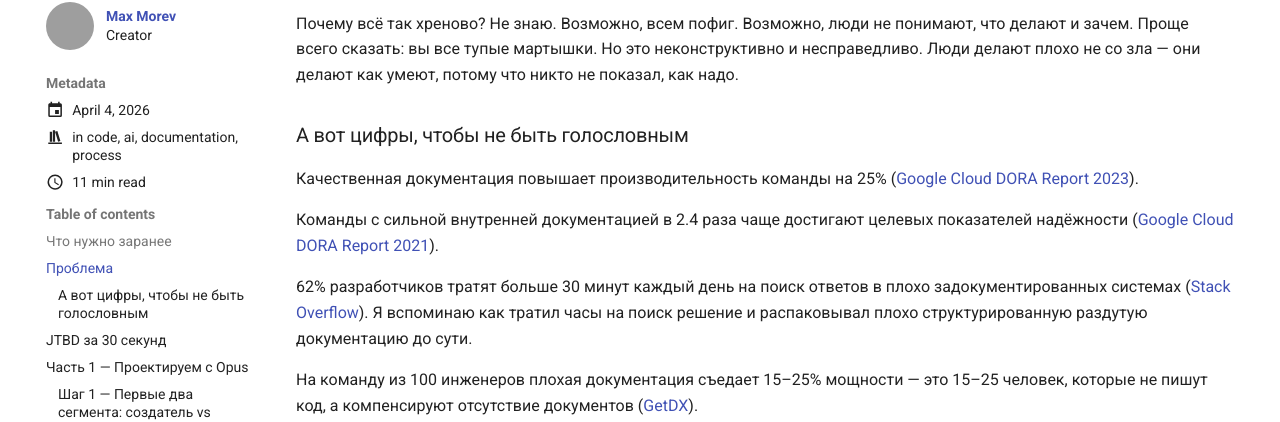
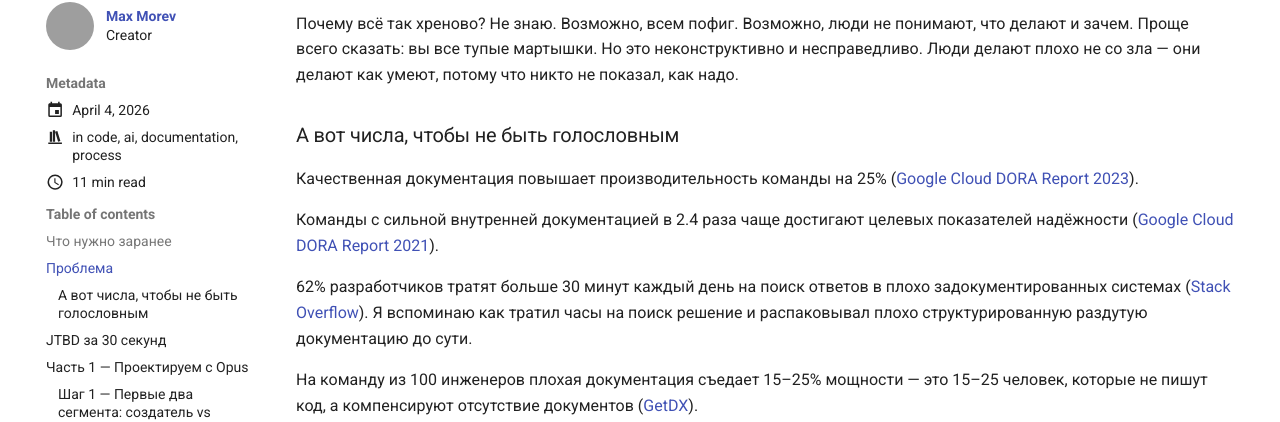
Before and after one commit to codemonstersteam/web-book, an MkDocs documentation site: the page built from docs/blog/posts/ai-ubik-02-jtbd-readme.md, in a window 1280 px wide and 900 px high, scrolled down 928 px. Shown: the part 137-559 px from the top of the window. Built offline with MkDocs 1.6.1 and Material for MkDocs 9.7.7, drawn with Linux system fonts in a browser that asks for light colours; grey boxes are pictures that could not be loaded.

Commit message:
feat: подключить домен codemonsters.team и обновить вторую статью серии Ubik
- добавить docs/CNAME с codemonsters.team
- вернуть site_url: https://codemonsters.team в mkdocs.yml
- обновить ai-ubik-02-jtbd-readme.md: расширенный раздел Проблема
  со статистикой DORA/StackOverflow, JTBD за 30 секунд, детализированные
  шаги работы с Opus, обновлённый раздел Что получилось

После мержа: в GitHub Settings → Pages → Custom domain
прописать codemonsters.team и включить Enforce HTTPS.

Co-Authored-By: Claude Sonnet 4.6 <noreply@anthropic.com>

```diff
--- a/docs/blog/posts/ai-ubik-02-jtbd-readme.md
+++ b/docs/blog/posts/ai-ubik-02-jtbd-readme.md
@@ -49,7 +49,7 @@ categories:
 
 Почему всё так хреново? Не знаю. Возможно, всем пофиг. Возможно, люди не понимают, что делают и зачем. Проще всего сказать: вы все тупые мартышки. Но это неконструктивно и несправедливо. Люди делают плохо не со зла — они делают как умеют, потому что никто не показал, как надо.
 
-### А вот цифры, чтобы не быть голословным
+### А вот числа, чтобы не быть голословным
 
 Качественная документация повышает производительность команды на 25% ([Google Cloud DORA Report 2023](https://cloud.google.com/blog/products/devops-sre/announcing-the-2023-state-of-devops-report)).
 
--- a/mkdocs.yml
+++ b/mkdocs.yml
@@ -1,5 +1,5 @@
 site_name: CodeMonsters.team
-site_url: https://codemonstersteam.github.io/web-book/
+site_url: https://codemonsters.team
 theme:
   name: material
   custom_dir: overrides
```
Also changed, not shown: 1 other file.
